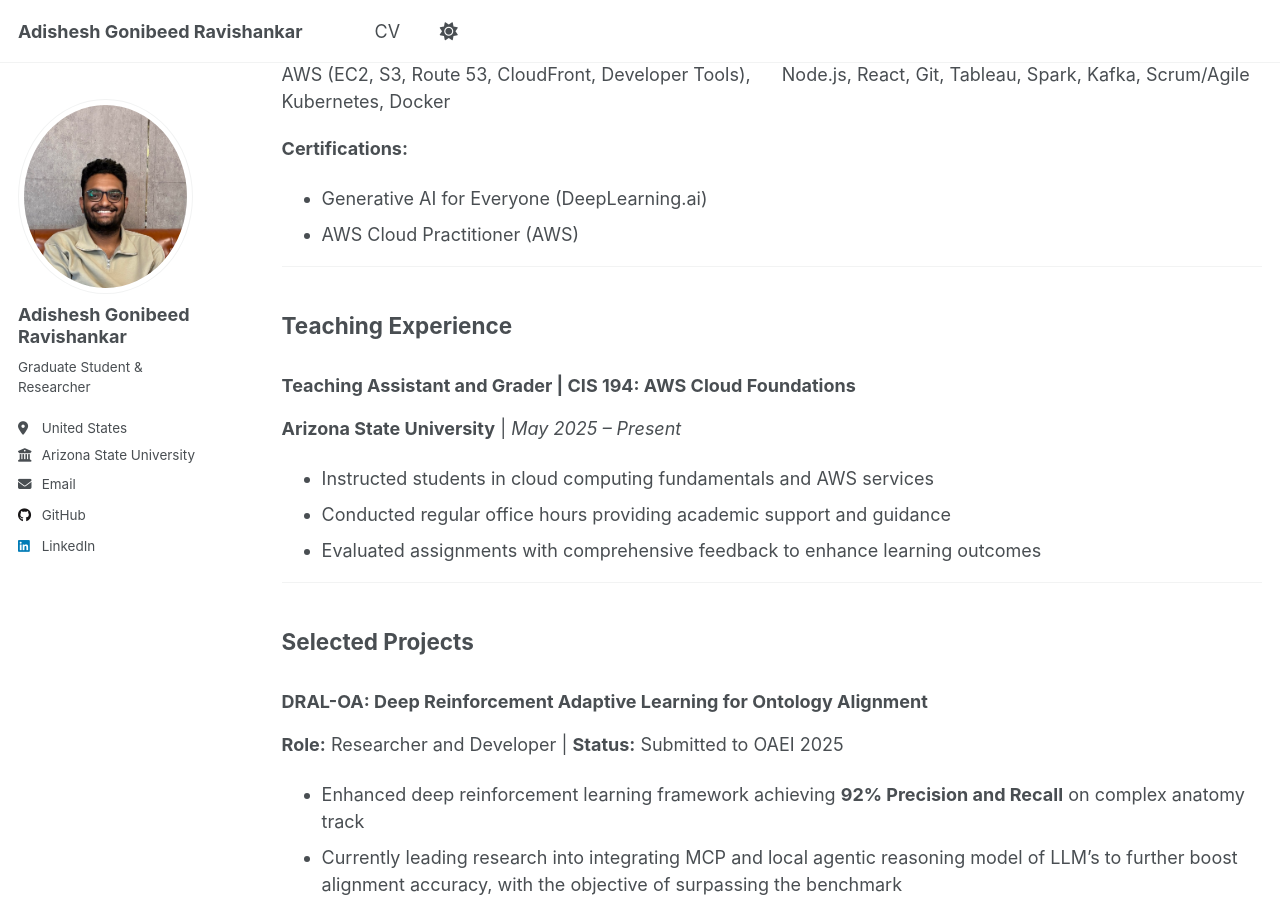
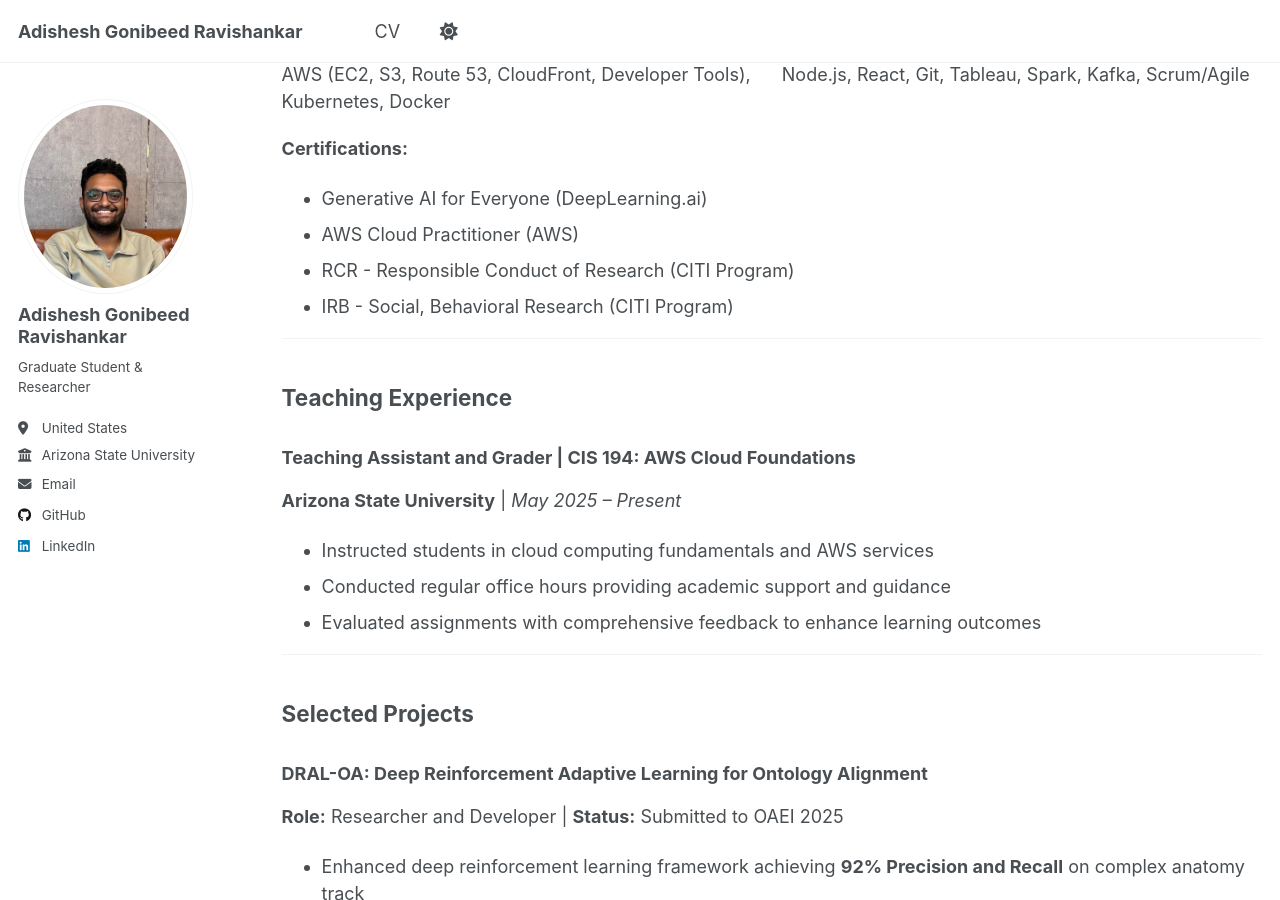
Before and after one commit to AGR19/agr19.github.io, a Jekyll site: the page built from _pages/cv.md, in a window 1280 px wide and 900 px high, scrolled down 1955 px. Built offline with Jekyll 4.4.1, drawn with Linux system fonts in a browser that asks for light colours; a script that is not in the unit is left out.

Commit message:
Update CV: Change download link and add CITI Program certificates

```diff
--- a/_pages/cv.md
+++ b/_pages/cv.md
@@ -10,7 +10,7 @@ redirect_from:
 {% include base_path %}
 
 <div style="text-align: center; margin-bottom: 30px;">
-  <a href="https://drive.google.com/file/d/1UOwGiFOlLKUYeYC5YXYpiaZOafMpaAm5/view?usp=sharing" class="btn btn--primary btn--large" target="_blank">
+  <a href="https://drive.google.com/file/d/1qogz-8bUcmeZ5PQA4DUWhpEYQBfk0x0g/view?usp=sharing" class="btn btn--primary btn--large" target="_blank">
     📄 Download CV (PDF)
   </a>
 </div>
@@ -91,6 +91,8 @@ Node.js, React, Git, Tableau, Spark, Kafka, Scrum/Agile
 **Certifications:**
 - Generative AI for Everyone (DeepLearning.ai)
 - AWS Cloud Practitioner (AWS)
+- RCR - Responsible Conduct of Research (CITI Program)
+- IRB - Social, Behavioral Research (CITI Program)
 
 <!-- Publications (currently empty - add individual publications as needed)
 Publications
```
